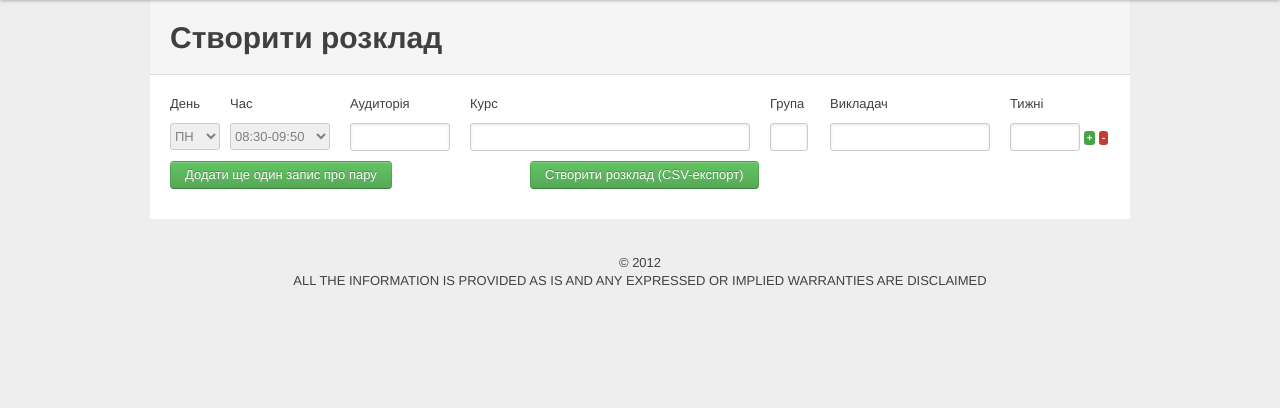
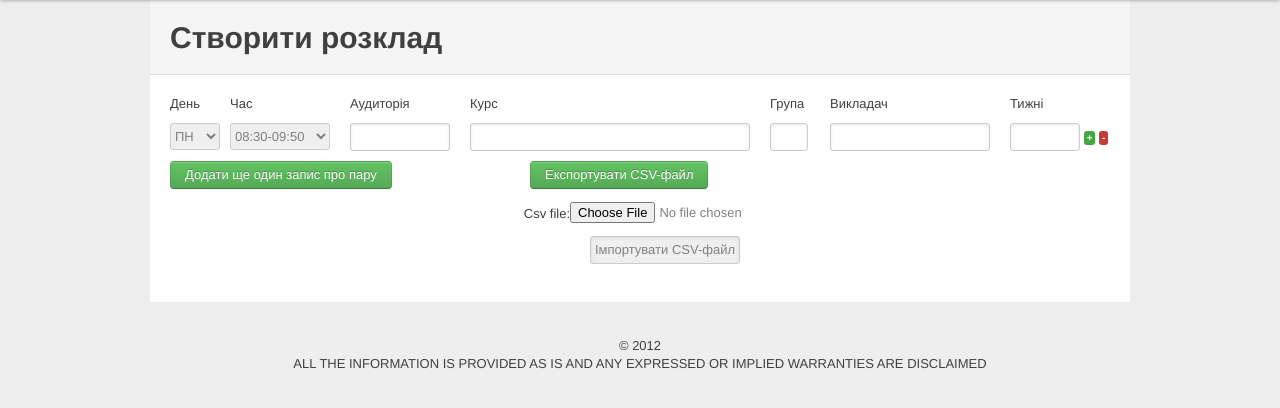
Before and after one commit to troyand/timetable_jan, a Django app: page /create-timetable/ in a window 1280 px wide. Shown: the part 40-448 px from the top of the page. Run offline with Django 3.2, Linux system fonts and the light colour scheme.

Commit message:
csv import

```diff
--- a/timetable_jan/templates/create_timetable.html
+++ b/timetable_jan/templates/create_timetable.html
@@ -50,7 +50,9 @@
                     node.remove();
                 });
             }
-            rebindAutocomplete($(".lesson-item"));
+            $.each($(".lesson-item"), function(index, value) {
+                rebindAutocomplete($(value));
+            });
             $("#add-lesson").click(function(){
                 var lastItem = $(".lesson-item").last();
                 var clonedItem = lastItem.clone();
@@ -111,6 +113,42 @@
         </div>
     </div>
 
+    {% for day, time, room, course, group, lecturer, weeks in table %}
+        <div class="row add-margins lesson-item">
+            <div class="span1">
+                <select class="day" style="width:50px">
+                    {% for d in days %}
+                        <option{% if d == day %} selected{% endif %}>{{ d }}</option>
+                    {% endfor %}
+                </select>
+            </div>
+            <div class="span2">
+                <select class="time" style="width:100px">
+                    {% for t in times %}
+                        <option{% if t == time %} selected{% endif %}>{{ t }}</option>
+                    {% endfor %}
+                </select>
+            </div>
+            <div class="span2">
+                <input class="room" style="width:90px" value="{{ room }}">
+            </div>
+            <div class="span5">
+                <input class="course" style="width:270px" value="{{ course }}">
+            </div>
+            <div class="span1">
+                <input class="group" style="width:28px" value="{{ group }}">
+            </div>
+            <div class="span3">
+                <input class="lecturer" style="width:150px" value="{{ lecturer }}">
+            </div>
+            <div class="span2">
+                <input class="weeks" style="width:60px" value="{{ weeks }}">
+                <button class="label success copy-button">+</button>
+                <button class="label important delete-button">-</button>
+            </div>
+        </div>
+    {% endfor %}
+
     <div class="row add-margins lesson-item">
         <div class="span1">
             <select class="day" style="width:50px">
@@ -157,7 +195,23 @@
             <button class="btn success" id="add-lesson">Додати ще один запис про пару</button>
         </div>
         <div class="span6">
-            <button class="btn success" id="create-timetable">Створити розклад (CSV-експорт)</button>
+            <button class="btn success" id="create-timetable">Експортувати CSV-файл</button>
         </div>
     </div>
+    <form action="/create-timetable/" method="post" enctype="multipart/form-data">
+        <div class="row add-margins">
+            <div class="span16">
+                {% csrf_token %}
+                {{ form }}
+            </div>
+        </div>
+        <div class="row add-margins">
+            <div class="span7">
+                &nbsp;
+            </div>
+            <div class="span4">
+                <input type="submit" value="Імпортувати CSV-файл">
+            </div>
+        </div>
+    </form>
 {% endblock %}
--- a/timetable_jan/university/ajax_views.py
+++ b/timetable_jan/university/ajax_views.py
@@ -1,7 +1,11 @@
+#-*- coding: utf-8 -*-
+
 from django.views.generic.list import BaseListView
+from django.views.generic import TemplateView, FormView
 from django.http import HttpResponse, HttpResponseForbidden
 from timetable_jan.university.models import *
 from django.utils.datastructures import MultiValueDictKeyError
+from django import forms
 import json
 
 
@@ -29,6 +33,50 @@ class AjaxAutocompleteMixin(object):
             return self.autocomplete_response(request.GET['query'])
         except MultiValueDictKeyError:
             return HttpResponseForbidden('Forbidden')
+
+
+class UnifiedTimetableProcessView(FormView):
+    class CSVUploadForm(forms.Form):
+        csv_file  = forms.FileField()
+    form_class = CSVUploadForm
+
+    def get_context_data(self, **kwargs):
+        print 'get context'
+        context = super(UnifiedTimetableProcessView, self).get_context_data(**kwargs)
+        try:
+            context['table'] = self.table
+        except:
+            context['table'] = []
+        context['days'] = [u'ПН', u'ВТ', u'СР', u'ЧТ', u'ПТ', u'СБ']
+        context['times'] = [u'08:30-09:50', u'10:00-11:20', u'11:40-13:00', u'13:30-14:50',
+            u'15:00-16:20', u'16:30-17:50', u'18:00-19:20']
+        return context
+
+
+    def post(self, request):
+        import csv
+        def unicode_csv_reader(unicode_csv_data, dialect=csv.excel, **kwargs):
+            # csv.py doesn't do Unicode; encode temporarily as UTF-8:
+            csv_reader = csv.reader(utf_8_encoder(unicode_csv_data),
+                                    dialect=dialect, **kwargs)
+            for row in csv_reader:
+                # decode UTF-8 back to Unicode, cell by cell:
+                yield [unicode(cell, 'utf-8') for cell in row]
+
+        def utf_8_encoder(unicode_csv_data):
+            for line in unicode_csv_data:
+                yield line.encode('utf-8')
+
+        try:
+            csv_contents = request.FILES['csv_file']
+            table = []
+            for line in csv.reader(csv_contents):
+                table.append([e.decode('utf-8') for e in line])
+            self.table = table
+        except MultiValueDictKeyError:
+            #TODO there was not csv file attached, may be some display some error message
+            pass
+        return super(UnifiedTimetableProcessView, self).get(request)
 
 
 class ExtraCoursesAutocompleteView(AjaxAutocompleteMixin, BaseListView):
@@ -72,6 +120,8 @@ class RoomAutocompleteView(AjaxAutocompleteMixin, BaseListView):
 
 class LecturerAutocompleteView(AjaxAutocompleteMixin, BaseListView):
     model = Lecturer
+    def unicode_format_object(self, o):
+        return o.short_name()
     def autocomplete_response_(self, query):
         lecturers = [(l.full_name, l.pk) for l in Lecturer.objects.filter(full_name__icontains=query)]
         json_response = {
--- a/timetable_jan/university/models.py
+++ b/timetable_jan/university/models.py
@@ -210,7 +210,7 @@ class Person(models.Model):
             result += ' '
             for p in parts[1:]:
                 if len(p) > 0:
-                    result += '%s.' % p[0]
+                    result += '%s. ' % p[0]
         return result
 
     def surname(self):
--- a/timetable_jan/urls.py
+++ b/timetable_jan/urls.py
@@ -24,7 +24,7 @@ urlpatterns = patterns('',
     (r'autocomplete/discipline/$', DisciplineAutocompleteView.as_view()),
     (r'autocomplete/extra-courses/$', ExtraCoursesAutocompleteView.as_view()),
     (r'autocomplete/test/$', TemplateView.as_view(template_name='autocomplete_test.html')),
-    (r'create-timetable/$', TemplateView.as_view(template_name='create_timetable.html')),
+    (r'create-timetable/$', UnifiedTimetableProcessView.as_view(template_name='create_timetable.html')),
     # Examples:
     # url(r'^$', 'dj_timetable.views.home', name='home'),
 
```
